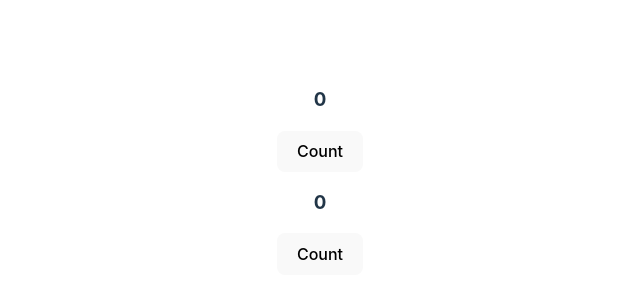
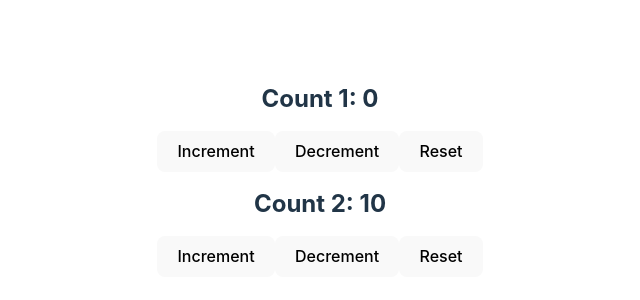
Before and after one commit to marvinjk6/React-Hooks, a React (Vite) app in the folder react-hooks/: page / in a window 1280 px wide. Shown: the part 228-528 px from the top of the page, without its empty margins (320-960 px from the left). Built offline with nearby package versions, Linux system fonts and the light colour scheme.

Commit message:
video 32 - useCounter Custom Hook

```diff
--- a/react-hooks/src/App.jsx
+++ b/react-hooks/src/App.jsx
@@ -1,13 +1,13 @@
 import './App.css'
-import DocTitleOne from './components/video-31/DocTitleOne'
-import DocTitleTwo from './components/video-31/DocTitleTwo'
+import CounterOne from './components/video-32/CounterOne'
+import CounterTwo from './components/video-32/CounterTwo'
 
 function App() {
 
   return (
     <div className="App">
-      <DocTitleOne />
-      <DocTitleTwo />
+      <CounterOne />
+      <CounterTwo />
     </div>
   )
 }
--- /dev/null
+++ b/react-hooks/src/components/video-32/CounterOne.jsx
@@ -0,0 +1,18 @@
+import React, { useState } from 'react'
+import useCounter from '../../hooks/useCounter'
+
+function CounterOne() {
+
+  const [count, increment, decrement, reset] = useCounter(0, 1)
+
+  return (
+    <div>
+        <h2>Count 1: {count}</h2>
+        <button onClick={increment}>Increment</button>
+        <button onClick={decrement}>Decrement</button>
+        <button onClick={reset}>Reset</button>
+    </div>
+  )
+}
+
+export default CounterOne
--- /dev/null
+++ b/react-hooks/src/components/video-32/CounterTwo.jsx
@@ -0,0 +1,18 @@
+import React from 'react'
+import useCounter from '../../hooks/useCounter'
+
+function CounterTwo() {
+
+  const [count, increment, decrement, reset] = useCounter(10, 10)
+
+  return (
+    <div>
+        <h2>Count 2: {count}</h2>
+        <button onClick={increment}>Increment</button>
+        <button onClick={decrement}>Decrement</button>
+        <button onClick={reset}>Reset</button>
+    </div>
+  )
+}
+
+export default CounterTwo
--- /dev/null
+++ b/react-hooks/src/hooks/useCounter.jsx
@@ -0,0 +1,24 @@
+import { useState } from 'react'
+
+// we can customize the initial state, and the value tht will decrements or increments
+function useCounter(initialCount = 0, value) {
+
+  const [count, setCount] = useState(initialCount)
+
+  const increment = () => {
+    setCount(prevState => prevState + value)
+  }
+
+  const decrement = () => {
+    setCount(prevState => prevState - value)
+  }
+
+  const reset = () => {
+    setCount(initialCount)
+  }
+
+  // the custom hook return an array with the state and the methods to change it using array destructuring
+  return [count, increment, decrement, reset]
+}
+
+export default useCounter
```
